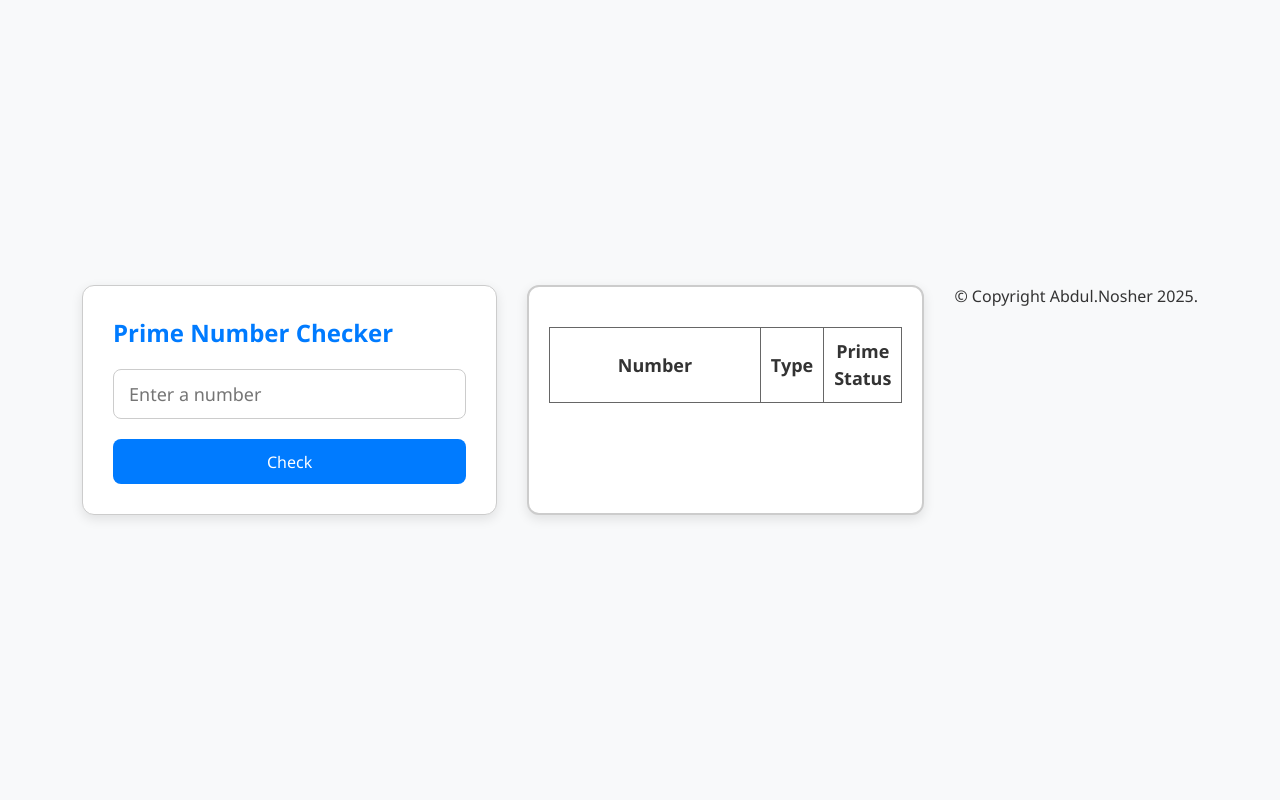
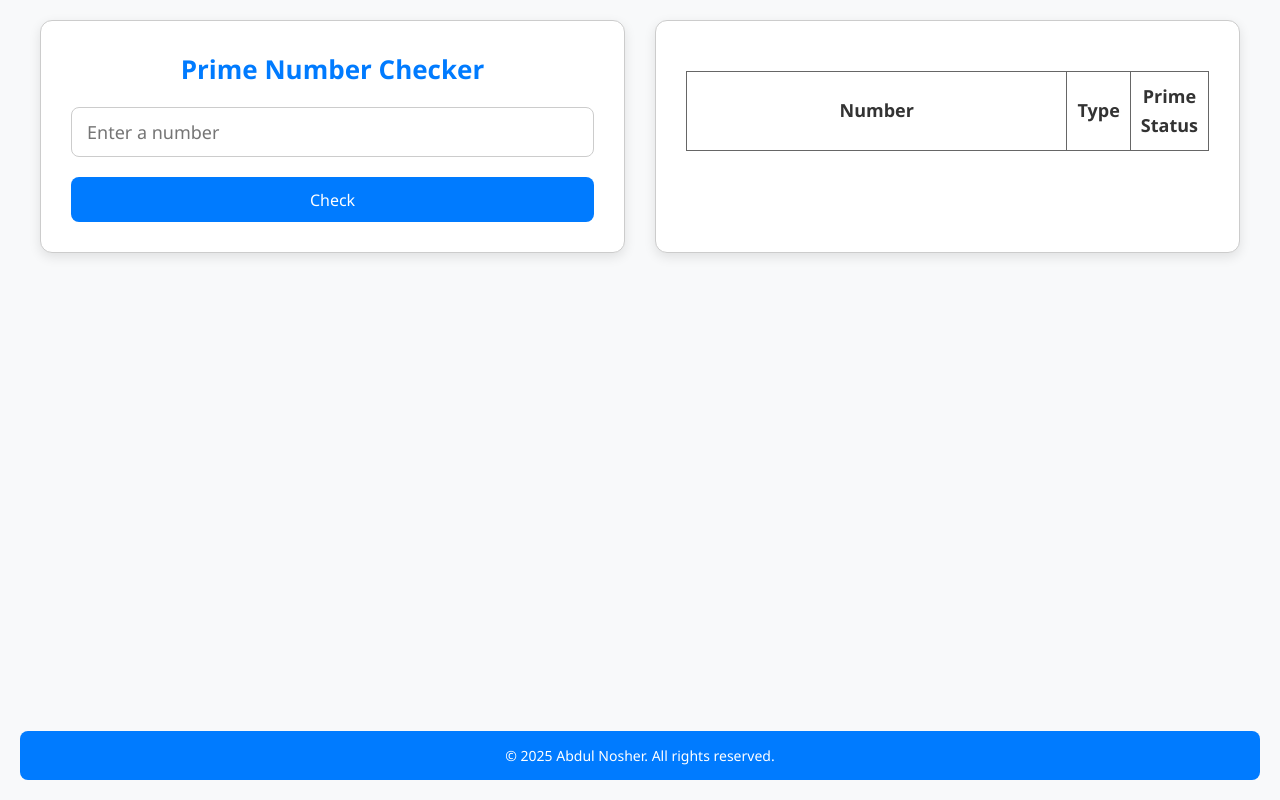
Before and after one commit to Abdul-nosher123/prime-number-checker-calculator, a plain HTML site: page index.html in a window 1280 px wide. Drawn offline with Linux system fonts and the light colour scheme.

Commit message:
I add on footer the copyrighte line

```diff
--- a/index.css
+++ b/index.css
@@ -8,40 +8,50 @@
 body {
   background: #f8f9fa;
   color: #333;
+  min-height: 100vh;
+  display: flex;
+  flex-direction: column;
 }
 
 .container {
-  width: 100vw;
-  height: 100vh;
+  flex: 1;
   display: flex;
+  flex-direction: column;
   align-items: center;
-  justify-content: center;
   padding: 20px;
+  gap: 20px;
 }
 
 .inner_container {
   display: flex;
+  flex-wrap: wrap;
+  justify-content: center;
   gap: 30px;
-  width: 90%;
+  width: 100%;
   max-width: 1200px;
 }
 
-.prime_number_checker {
-  flex: 1;
+.prime_number_checker,
+.screen {
+  flex: 1 1 400px;
   background: #ffffff;
   border: 1px solid #ccc;
   border-radius: 12px;
   padding: 30px;
+  box-shadow: 0 4px 12px rgba(0, 0, 0, 0.1);
+}
+
+.prime_number_checker {
   display: flex;
   flex-direction: column;
   justify-content: center;
-  box-shadow: 0 4px 12px rgba(0, 0, 0, 0.1);
 }
 
 .prime_number_checker h2 {
   margin-bottom: 20px;
-  font-size: 24px;
+  font-size: 26px;
   color: #007bff;
+  text-align: center;
 }
 
 #input {
@@ -75,18 +85,13 @@ body {
 }
 
 .screen {
-  flex: 1;
-  background: #fff;
-  border: 2px solid #ccc;
-  border-radius: 12px;
-  padding: 20px;
-  box-shadow: 0 4px 12px rgba(0, 0, 0, 0.1);
   overflow-y: auto;
 }
 
 .result {
   font-size: 18px;
-  line-height: 1.5;
+  line-height: 1.6;
+  text-align: center;
 }
 
 .result_table,
@@ -99,15 +104,34 @@ body {
   margin-top: 20px;
   width: 100%;
 }
-/* layout mobile-friendly. */
+
+.footer {
+  width: 100%;
+  background: #007bff;
+  color: white;
+  text-align: center;
+  padding: 15px 0;
+  border-radius: 8px;
+  margin-top: auto;
+}
+
+.ftr_param {
+  font-size: 14px;
+}
+
+/* Responsive */
 @media (max-width: 768px) {
   .inner_container {
     flex-direction: column;
-    gap: 20px;
+    align-items: stretch;
   }
 
   .prime_number_checker,
   .screen {
     width: 100%;
   }
+
+  #input {
+    width: 100%;
+  }
 }
--- a/index.html
+++ b/index.html
@@ -17,10 +17,10 @@
       <div class="screen">
         <div id="output" class="result"></div>
       </div>
-      <footer>
-        <p class="ftr_param"> &copy; Copyright  Abdul.Nosher 2025.</p>
-      </footer>
     </div>
+    <footer class="footer">
+      <p class="ftr_param">&copy; 2025 Abdul Nosher. All rights reserved.</p>
+    </footer>
   </div>
   <script src="./index.js"></script>
 </body>
```
